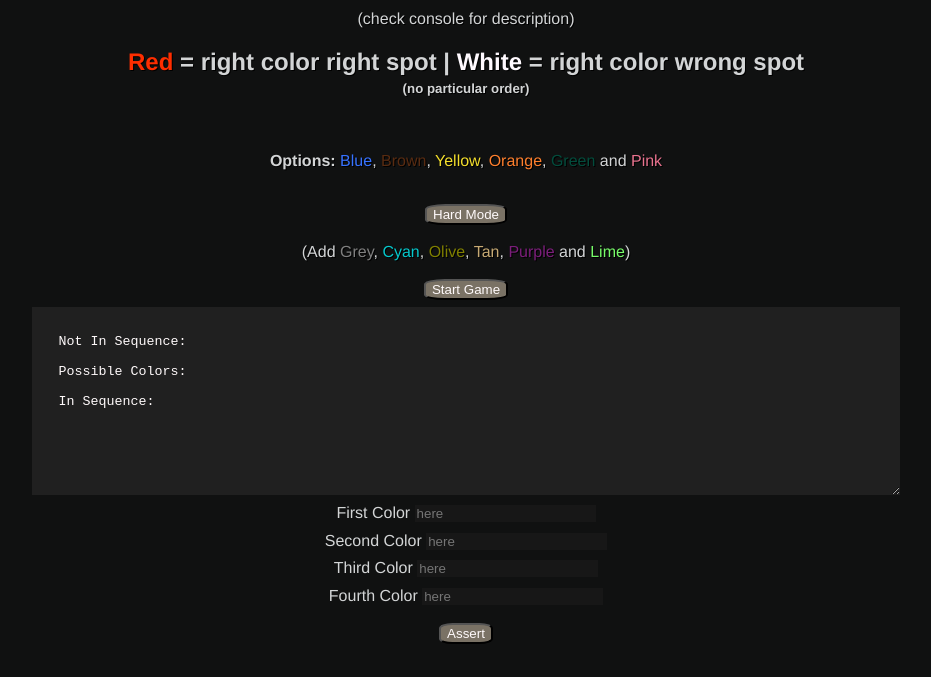
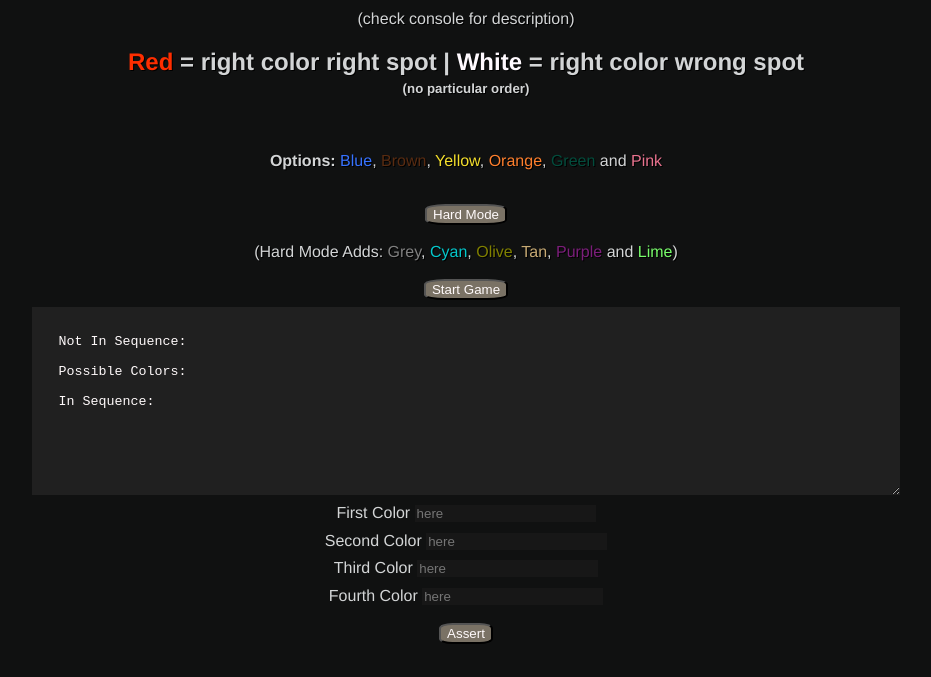
Before and after one commit to blperez1/MasterMind-project, a plain HTML site: page index.html in a window 1280 px wide. Shown: the part 102-779 px from the top of the page, without its empty margins (174-1105 px from the left). Drawn offline with Linux system fonts and the light colour scheme.

Commit message:
updated main html

```diff
--- a/index.html
+++ b/index.html
@@ -17,7 +17,7 @@
     <h5 class="thin">(no particular order)</h5><br>
     <p><span><strong>Options: </strong></span><span class="blue">Blue</span>, <span class="brown">Brown</span>, <span class="yellow">Yellow</span>, <span class="orange">Orange</span>, <span class="green">Green</span> and <span class="pink">Pink</span></p><br>
     <button id="increaseDiff">Hard Mode</button><p id="isHardMode"></p><br>
-    <p class="otherColors">(Add <span class="grey">Grey</span>, <span class="cyan">Cyan</span>, <span class="olive">Olive</span>, <span class="tan">Tan</span>, <span class="purple">Purple</span> and <span class="lime">Lime</span>)</p><br>
+    <p class="otherColors">(Hard Mode Adds: <span class="grey">Grey</span>, <span class="cyan">Cyan</span>, <span class="olive">Olive</span>, <span class="tan">Tan</span>, <span class="purple">Purple</span> and <span class="lime">Lime</span>)</p><br>
 </main>
 <button id="newGame">Start Game</button><br>
 <textarea rows="9" cols="100" class="notes">Not In Sequence:
```
